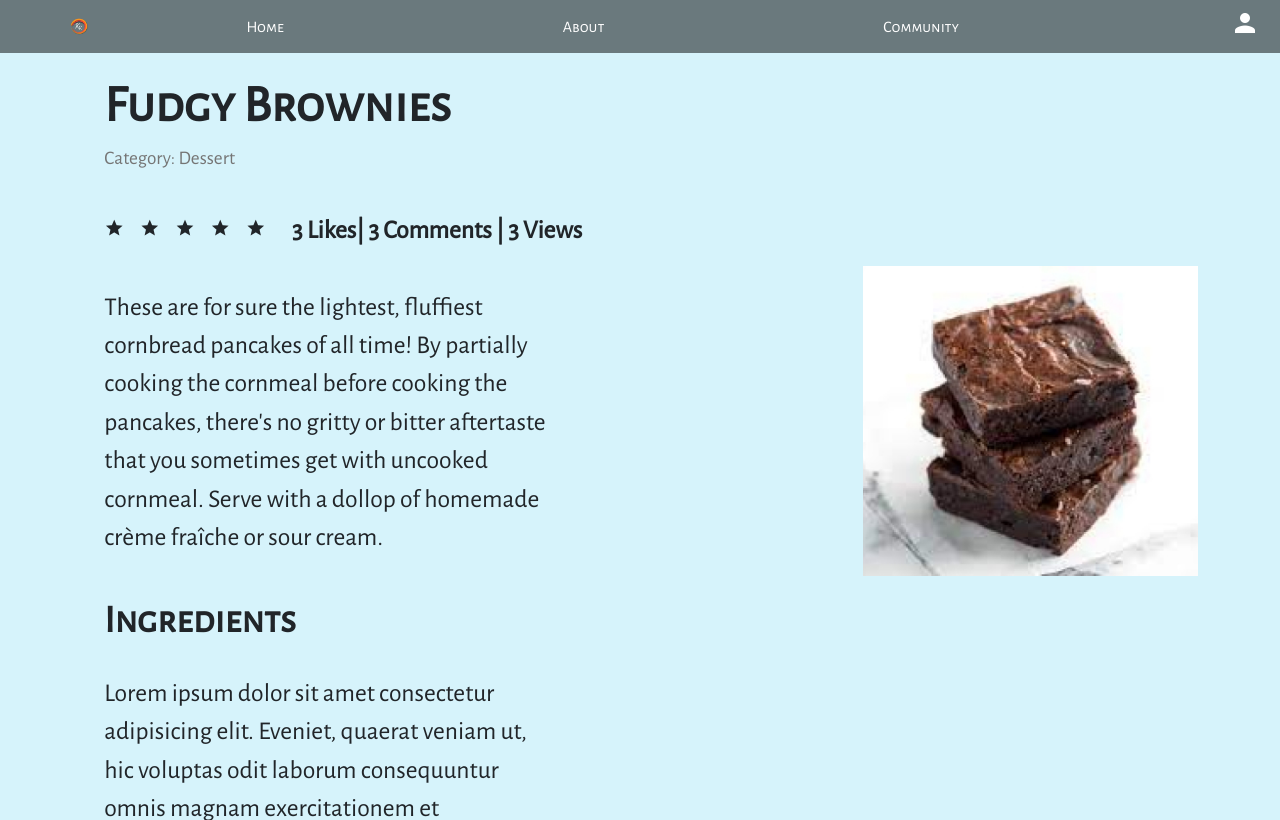
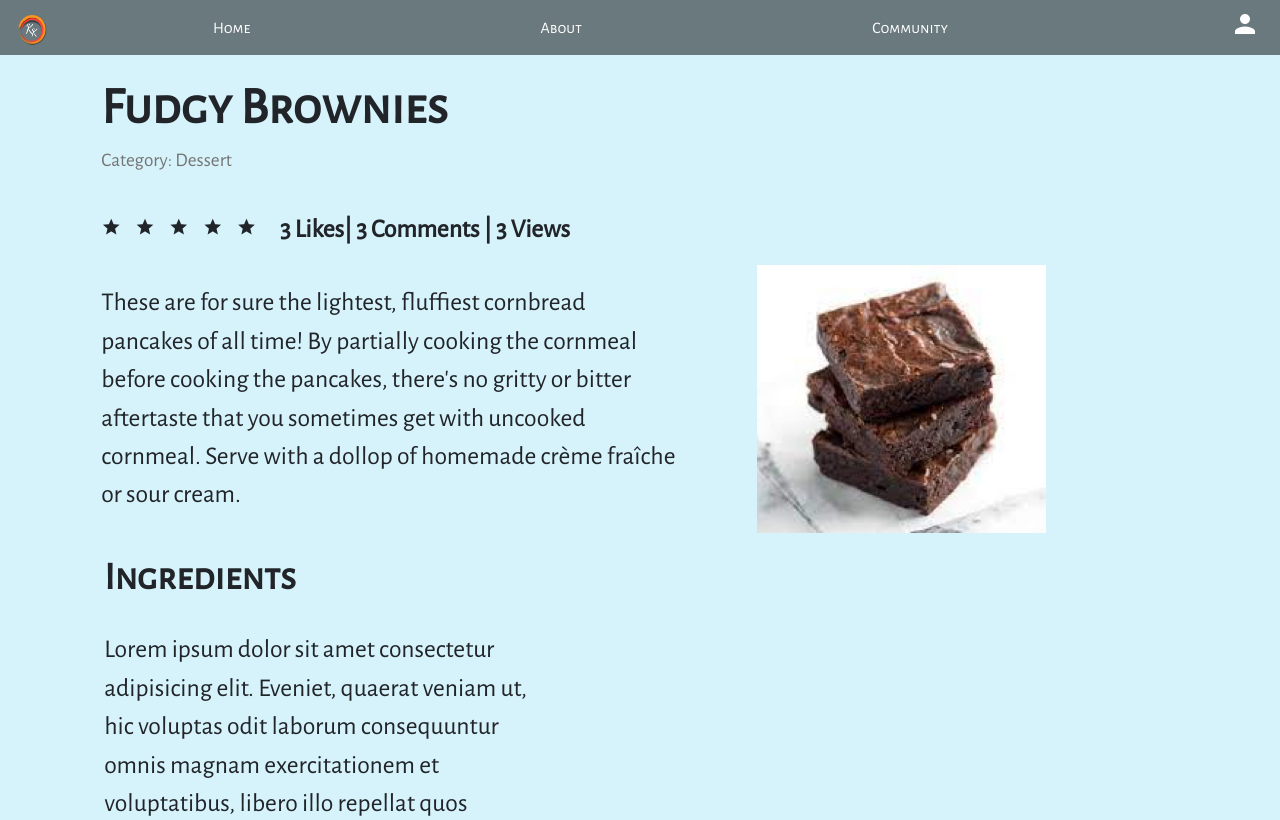
Before and after one commit to Akshattkain/Kozy-Kitchen, a PHP site: page /pages/recipe.html in a window 1280 px wide. Shown: the top 820 px of the page. Run offline with PHP 8.4, Linux system fonts and the light colour scheme.

Commit message:
Fixed recipe alignment

```diff
--- a/pages/recipe.html
+++ b/pages/recipe.html
@@ -21,7 +21,7 @@
                 <span class="material-icons" style="margin-left: 1% !important;"> star </span>
                 <p style="font-weight: 700;">3 Likes| 3 Comments | 3 Views</p>
             </div>
-            <p>These are for sure the lightest, fluffiest cornbread pancakes of all time! By partially cooking the cornmeal before cooking the pancakes, there's no gritty or bitter aftertaste that you sometimes get with uncooked cornmeal. Serve with a dollop
+            <p style="width: 45vw ; height: 50%">These are for sure the lightest, fluffiest cornbread pancakes of all time! By partially cooking the cornmeal before cooking the pancakes, there's no gritty or bitter aftertaste that you sometimes get with uncooked cornmeal. Serve with a dollop
                 of homemade crème fraîche or sour cream. </p>
             <img src="../images/image 15.jpg">
         </div>
--- a/styles/recipe.css
+++ b/styles/recipe.css
@@ -22,12 +22,6 @@
     font-size: 20px;
     margin-top: 1%;
     margin-left: 2%;
-}
-
-img {
-    width: 30% !important;
-    height: 30% !important;
-    float: right;
 }
 
 p {
@@ -72,3 +66,11 @@
     border: 2px solid black;
     border-radius: 5px;
 }
+
+.intro img {
+    width: 30% !important;
+    height: 30% !important;
+    float: right;
+    width: 45vw;
+    height: 50%;
+}
```
